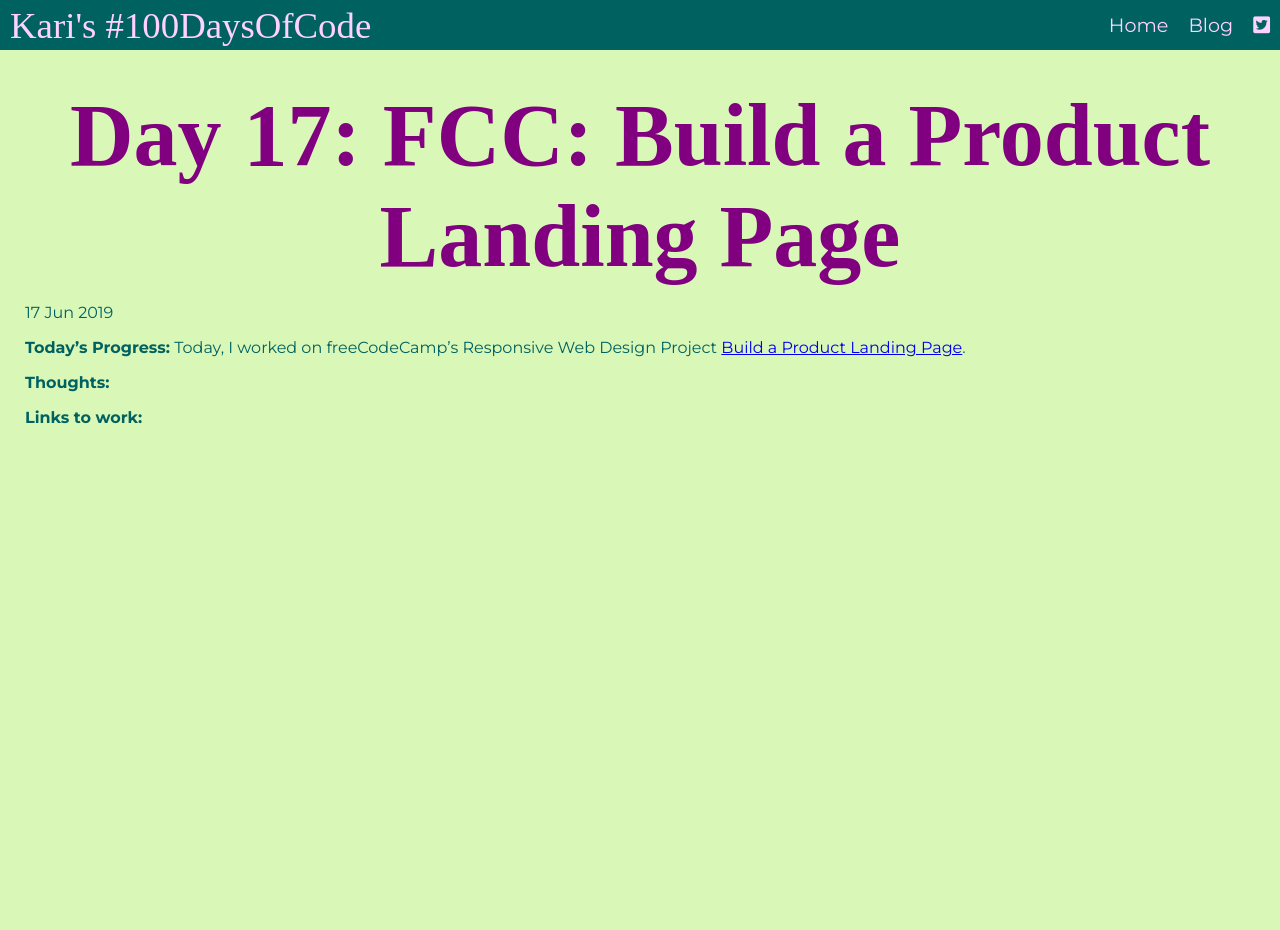
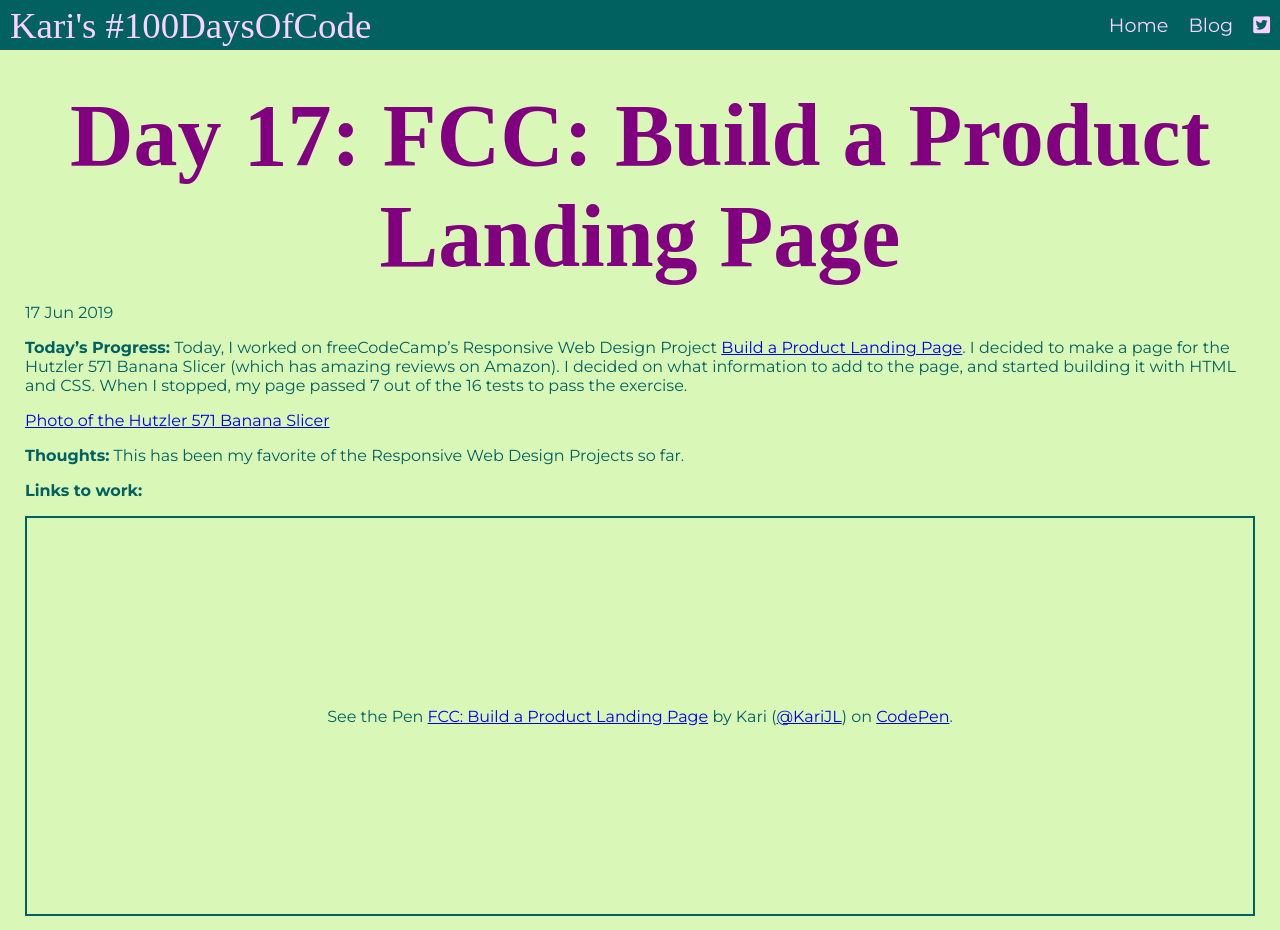
Before and after one commit to KJLarson/100-days, a Jekyll site: the page built from _posts/2019-06-17-day-17-fcc-build-a-product-landing-page.md, in a window 1280 px wide and 1177 px high. Shown: the top 930 px of the window. Built offline with Jekyll 4.4.1, drawn with Linux system fonts in a browser that asks for light colours; nearby versions of some CDN libraries; some web fonts are replaced; grey boxes are pictures that could not be loaded.

Commit message:
Add content

```diff
--- a/_posts/2019-06-17-day-17-fcc-build-a-product-landing-page.md
+++ b/_posts/2019-06-17-day-17-fcc-build-a-product-landing-page.md
@@ -5,7 +5,17 @@
 ---
 
 **Today's Progress:** Today, I worked on freeCodeCamp's Responsive Web Design Project [Build a Product Landing Page](https://learn.freecodecamp.org/responsive-web-design/responsive-web-design-projects/build-a-product-landing-page).
+I decided to make a page for the Hutzler 571 Banana Slicer (which has amazing reviews on Amazon). I decided on what information to add to the page, and started building it with HTML and CSS. When I stopped, my page passed 7 out of the 16 tests to pass the exercise.
 
-**Thoughts:**
+[Photo of the Hutzler 571 Banana Slicer](https://images-na.ssl-images-amazon.com/images/I/31VTJj4VuVL.jpg)
+
+**Thoughts:** This has been my favorite of the Responsive Web Design Projects so far.
 
 **Links to work:**
+
+<p class="codepen" data-height="400" data-theme-id="0" data-default-tab="result" data-user="KariJL" data-slug-hash="WqxGwx" style="height: 400px; box-sizing: border-box; display: flex; align-items: center; justify-content: center; border: 2px solid; margin: 1em 0; padding: 1em;" data-pen-title="FCC: Build a Product Landing Page">
+  <span>See the Pen <a href="https://codepen.io/KariJL/pen/WqxGwx/">
+  FCC: Build a Product Landing Page</a> by Kari (<a href="https://codepen.io/KariJL">@KariJL</a>)
+  on <a href="https://codepen.io">CodePen</a>.</span>
+</p>
+<script async src="https://static.codepen.io/assets/embed/ei.js"></script>
```
